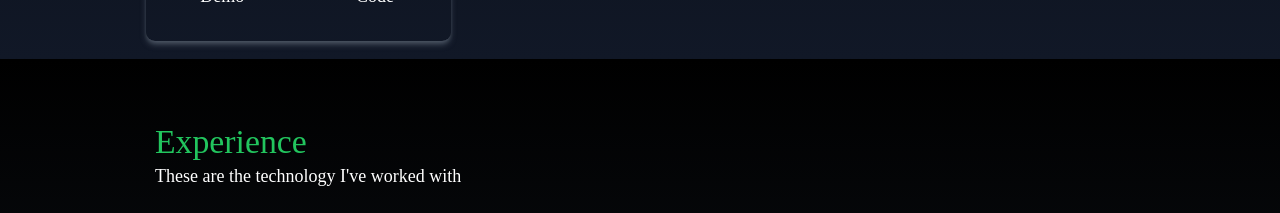
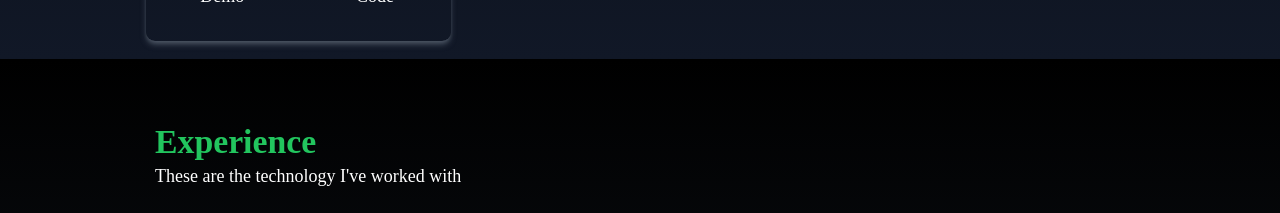
Before and after one commit to xclusive-3G/myProfile, a React (Create React App) app: page / in a window 1280 px wide. Shown: the part 2760-2973 px from the top of the page. Built offline with nearby package versions, Linux system fonts and the light colour scheme; a web font is replaced by a local one.

Commit message:
solved the overflow-x

```diff
--- a/src/components/Contact.jsx
+++ b/src/components/Contact.jsx
@@ -4,7 +4,7 @@ const Contact = () => {
     return (
 
        /*work on the over flow on x */
-        <div name="contact" className=' w-screen h-full bg-gradient-to-b from-gray-800 to-black'>
+        <div name="contact" className=' w-full h-full bg-gradient-to-b from-gray-800 to-black'>
             <div className='flex flex-col p-4 justify-center items-center mx-auto  w-3/4 h-full '>
                 <div className='w-full h-full '>
                 <p className='  text-green-500 text-3xl font-bold '>
--- a/src/components/Experience.jsx
+++ b/src/components/Experience.jsx
@@ -64,7 +64,7 @@ const Experience = () => {
     return (
         <div name="experience" className=' bg-gradient-to-b  from-black to-gray-800  h-full'>
             <div className='max-w-screen-lg mx-auto px-6 py-14 flex-col justify-center w-full h-full '>
-                <h1 className='text-green-500 text-3xl'>Experience</h1>
+                <h1 className='text-green-500 text-3xl font-bold'>Experience</h1>
                 <p className='text-white'>These are the technology I've worked with</p>
 
                 <div className=' justify-center items-center w-full  grid gird-cols-2 sm:grid-cols-3 text-center py-8 gap-8 sm:px-0'>
```
